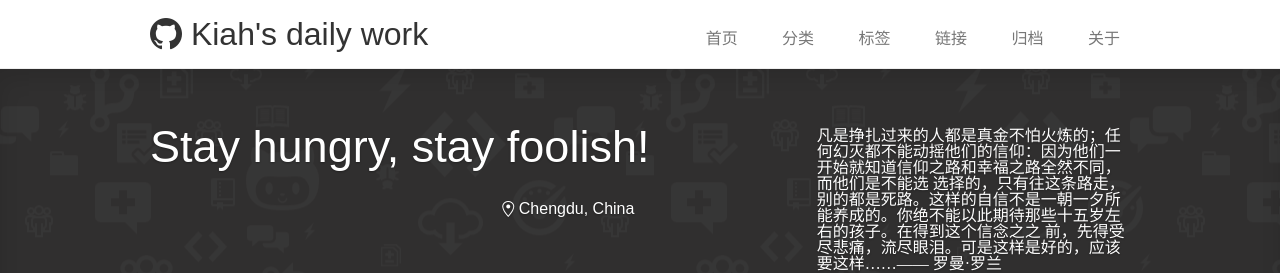
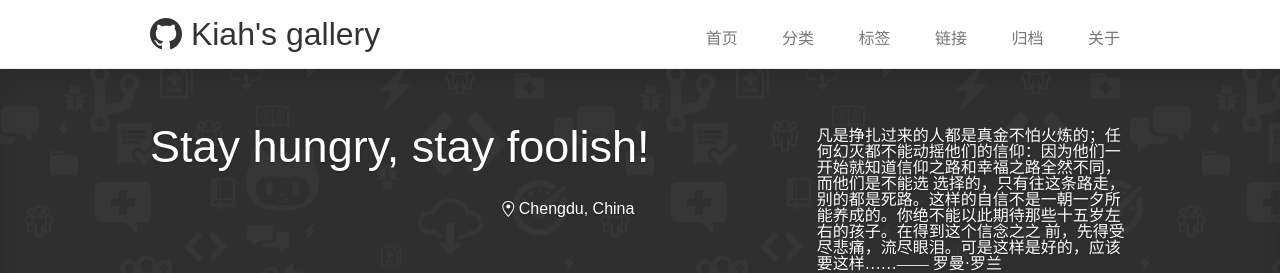
Before and after one commit to kiah2008/kiah2008.github.io, a Jekyll site: the page built from index.html, in a window 1280 px wide. Shown: the top 273 px of the page. Built offline with Jekyll 4.4.1, drawn with Linux system fonts in a browser that asks for light colours; nearby versions of some CDN libraries; the list of posts is cut into pages by our own code; comment, search, counter and statistics services are not loaded.

Commit message:
update title

```diff
--- a/_config.yml
+++ b/_config.yml
@@ -4,9 +4,9 @@
 baseurl:
 url: http://kiah2008.github.io
 date_format: "ordinal"
-title: Kiah's daily work
+title: Kiah's gallery
 subtitle: "Stay hungry, stay foolish!"
-description: "Kiah's daily work"
+description: "Kiah's gallery"
 keywords: audio/video technicals
 timezone: Asia/Shanghai
 encoding: "utf-8"
--- a/_includes/header.html
+++ b/_includes/header.html
@@ -4,7 +4,7 @@
     <meta charset="utf-8">
     <meta http-equiv="X-UA-Compatible" content="IE=edge">
     <meta name="viewport" content="width=device-width, initial-scale=1, maximum-scale=1" />
-    <title>{% if page.title %}{{ page.title }} &mdash; {% endif %} 成长历程</title>
+    <title>{% if page.title %}{{ page.title }} &mdash; {% endif %} 存放故事的仓库</title>
     <link rel="stylesheet" href="{{ assets_base_url }}/assets/vendor/primer-css/css/primer.css">
     <link rel="stylesheet" href="{{ assets_base_url }}/assets/css/components/collection.css">
     <link rel="stylesheet" href="{{ assets_base_url }}/assets/css/components/repo-card.css">
```
